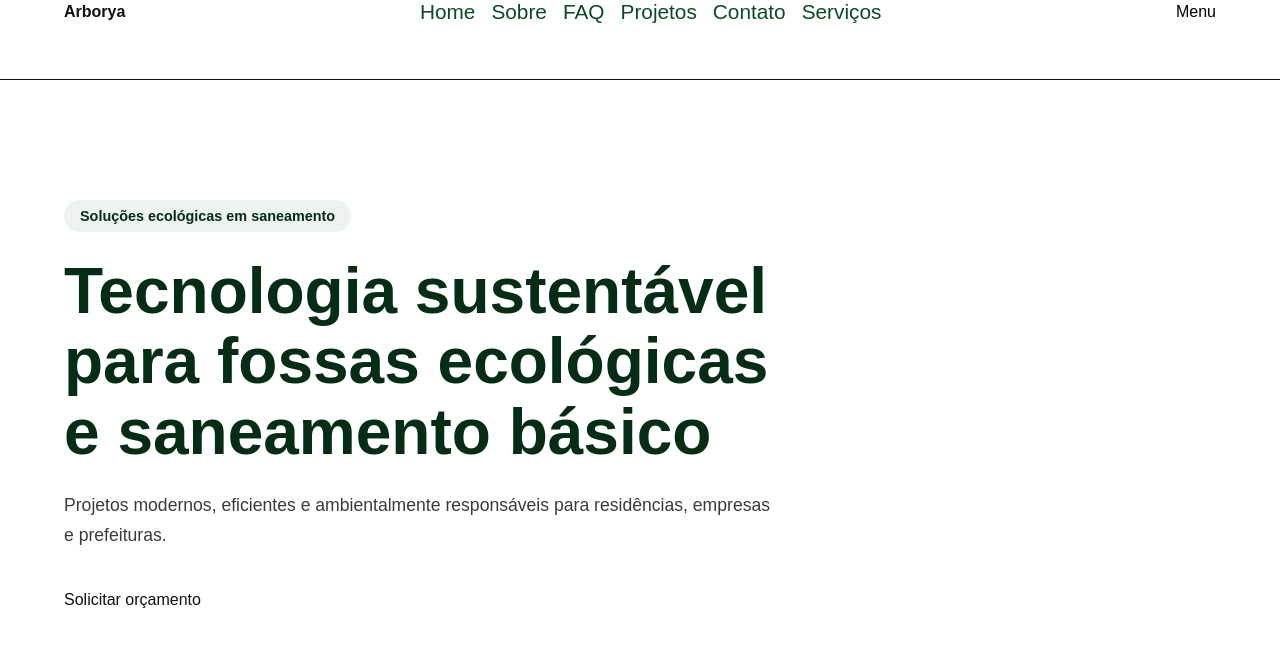
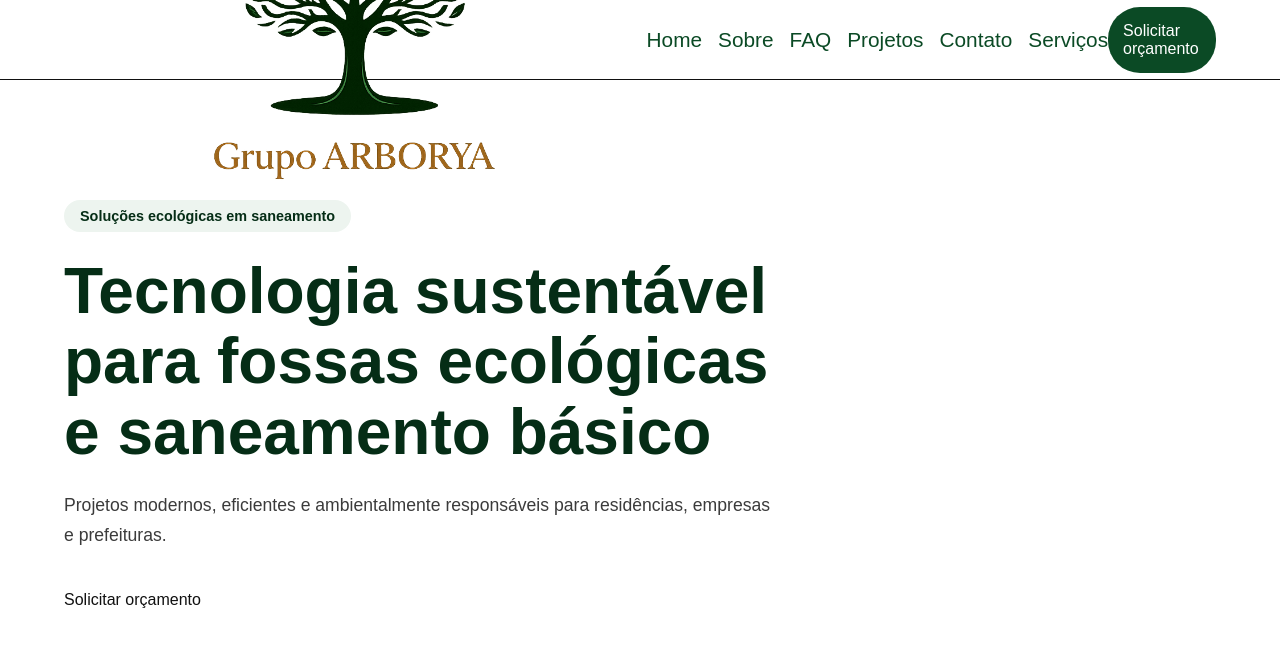
Before and after one commit to SamuelAndrade-Dev/arborya-site, a Next.js app: page / in a window 1280 px wide. Shown: the top 646 px of the page. Built offline with nearby package versions, Linux system fonts and the light colour scheme.

Commit message:
feat: conclui-header-desktop

```diff
--- a/src/components/layout/Header/Header.module.css
+++ b/src/components/layout/Header/Header.module.css
@@ -3,6 +3,8 @@
   height: 80px;
   border-bottom: 1px solid var(--color-black);
   background: var(--color-white);
+  align-items: center;
+  display: flex;
 }
 
 .content {
@@ -14,11 +16,27 @@
 
 .logo {
   display: flex;
+  object-fit: contain;
+  width: auto;
+  height: auto;
 }
 
 .nav {
   display: flex;
   gap: 1rem;
+}
+
+.button {
+    padding: 15px;
+    border-radius: 2rem;
+    background: var(--color-green);
+    color: var(--color-white);
+    cursor: pointer;
+}
+
+.button:hover {
+    background: var(--color-green-dark);
+    transition: var(--transition-default);
 }
 
 .nav a {
@@ -29,5 +47,23 @@
 }
 
 .nav a:hover {
-    color: var(--color-green);
+  color: var(--color-green-ligth);
 }
+
+.mobileMenu {
+    display: none;
+}
+
+@media (max-width: 768px) {
+    .nav {
+        display: none;
+    }
+
+    .button {
+        display: none;
+    }
+
+    .mobileMenu {
+        display: block;
+    }
+}
--- a/src/components/layout/Header/Header.tsx
+++ b/src/components/layout/Header/Header.tsx
@@ -2,21 +2,33 @@ import { Container } from "@/components/Ui/Container/Container";
 import { NavLinks } from "./NavLinks";
 import { MobileMenu } from "./MobileMenu";
 import styles from "./Header.module.css";
+import Image from "next/image";
+import Link from "next/link";
+import { Button } from "@/components/Ui/Button/Button";
 
 export function Header() {
   return (
     <header className={styles.header}>
       <Container>
         <div className={styles.content}>
-          <strong className={styles.logo}>
-            Arborya
-          </strong>
-
+          <Link href="/">
+            <Image
+              src="/logo.png"
+              alt="Logo Arborya"
+              width={120}
+              height={50}
+              className={styles.logo}
+            />
+          </Link>
           <nav className={styles.nav}>
             <NavLinks />
           </nav>
-
-          <MobileMenu />
+          <div className={styles.button}>
+            <Button href="/contato">Solicitar orçamento</Button>
+          </div>
+          <div className={styles.mobileMenu}>
+            <MobileMenu />
+          </div>
         </div>
       </Container>
     </header>
--- a/src/components/layout/Header/MobileMenu.tsx
+++ b/src/components/layout/Header/MobileMenu.tsx
@@ -1,6 +1,7 @@
 "use client";
 
 import { useState } from "react";
+import { NavLinks } from "./NavLinks";
 
 export function MobileMenu() {
   const [isOpen, setIsOpen] = useState(false);
@@ -14,9 +15,9 @@ export function MobileMenu() {
       <button onClick={toggleMenu}>Menu</button>
 
       {isOpen && (
-        <div>
-          <p>Menu aberto</p>
-        </div>
+        <nav>
+          <NavLinks />
+        </nav>
       )}
     </div>
   );
```
Also changed, not shown: public/logo.png (renamed from src/assets/logo/logo.png), src/app/icon.png (added). Lines whose indentation alone changed are shown as unchanged.
